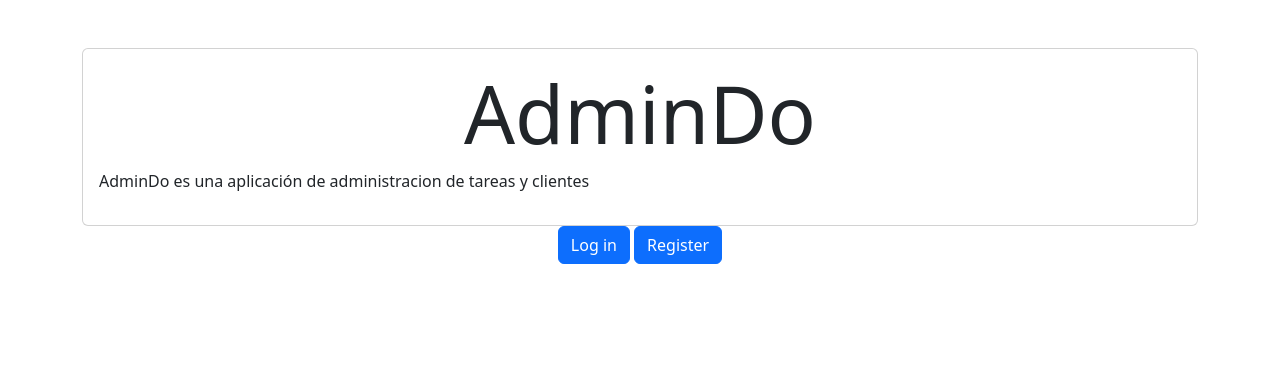
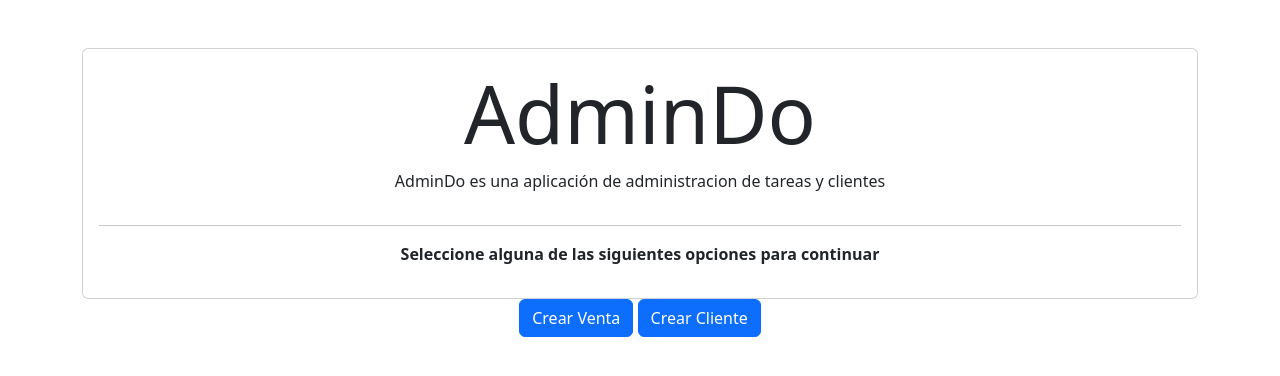
Before and after one commit to AxelYeray/AdminDO-App, a Django app: page / in a window 1280 px wide. Shown: the part 56-432 px from the top of the page. Run offline with Django 5.2, Linux system fonts and the light colour scheme; a user stored in the database is signed in.

Commit message:
nine commit

```diff
--- a/tasks/templates/_navbar.html
+++ b/tasks/templates/_navbar.html
@@ -6,11 +6,12 @@
       </button>
       <div class="collapse navbar-collapse" id="navbarNav">
         <ul class="navbar-nav ms-auto">
+
+
+            {% if user.is_authenticated %}
             <li>
                 <a href="/" class="nav-link">Home</a>
             </li>
-
-            {% if user.is_authenticated %}
             <li class="nav-item">
                 <a href="/tasks" class="nav-link">Ventas Pendientes</a>
             </li>
--- a/tasks/templates/home.html
+++ b/tasks/templates/home.html
@@ -4,15 +4,18 @@
 <main class="container py-5">
     <section class="card card-body">
         <h1 class="display-1 text-center">AdminDo</h1>
-    <p>AdminDo es una aplicación de administracion de tareas y clientes</p>
+    <p class="text-center ">AdminDo es una aplicación de administracion de tareas y clientes</p>
+    <hr>
+    <p class="text-center fw-bold">Seleccione alguna de las siguientes opciones para continuar</p>
+
     </section>
 
     <div class="text-center">
-        <a class="btn btn-primary" href="/signin">
-            Log in
+        <a class="btn btn-primary" href="/tasks/create">
+            Crear Venta
         </a>
-        <a class="btn btn-primary" href="/register">
-            Register
+        <a class="btn btn-primary" href="clientes/create">
+            Crear Cliente
         </a>
     </div>
 
--- a/tasks/views.py
+++ b/tasks/views.py
@@ -16,7 +16,7 @@ from django.contrib.auth.decorators import login_required
 def Hello(request):
     return HttpResponse("Hello World!")
 
-
+@login_required
 def home(request):
     return render(request, "home.html")
 
```
Also changed, not shown: db.sqlite3.
